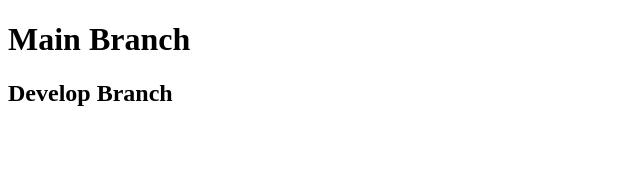
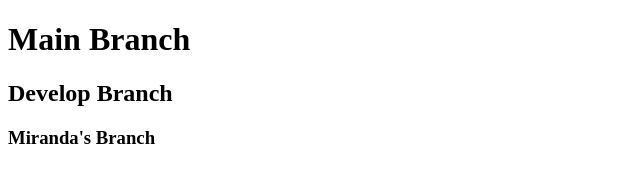
Before and after one commit to mirandaburbridge/teamGit, a plain HTML site: page index.html in a window 1280 px wide. Shown: the whole page, without its empty margins (0-640 px from the left). Drawn offline with Linux system fonts and the light colour scheme.

Commit message:
mirandas branch

```diff
--- a/index.html
+++ b/index.html
@@ -10,6 +10,7 @@
 <body>
     <h1>Main Branch</h1>
     <h2>Develop Branch</h2>
+    <h3>Miranda's Branch</h3>
 
 </body>
 
```
